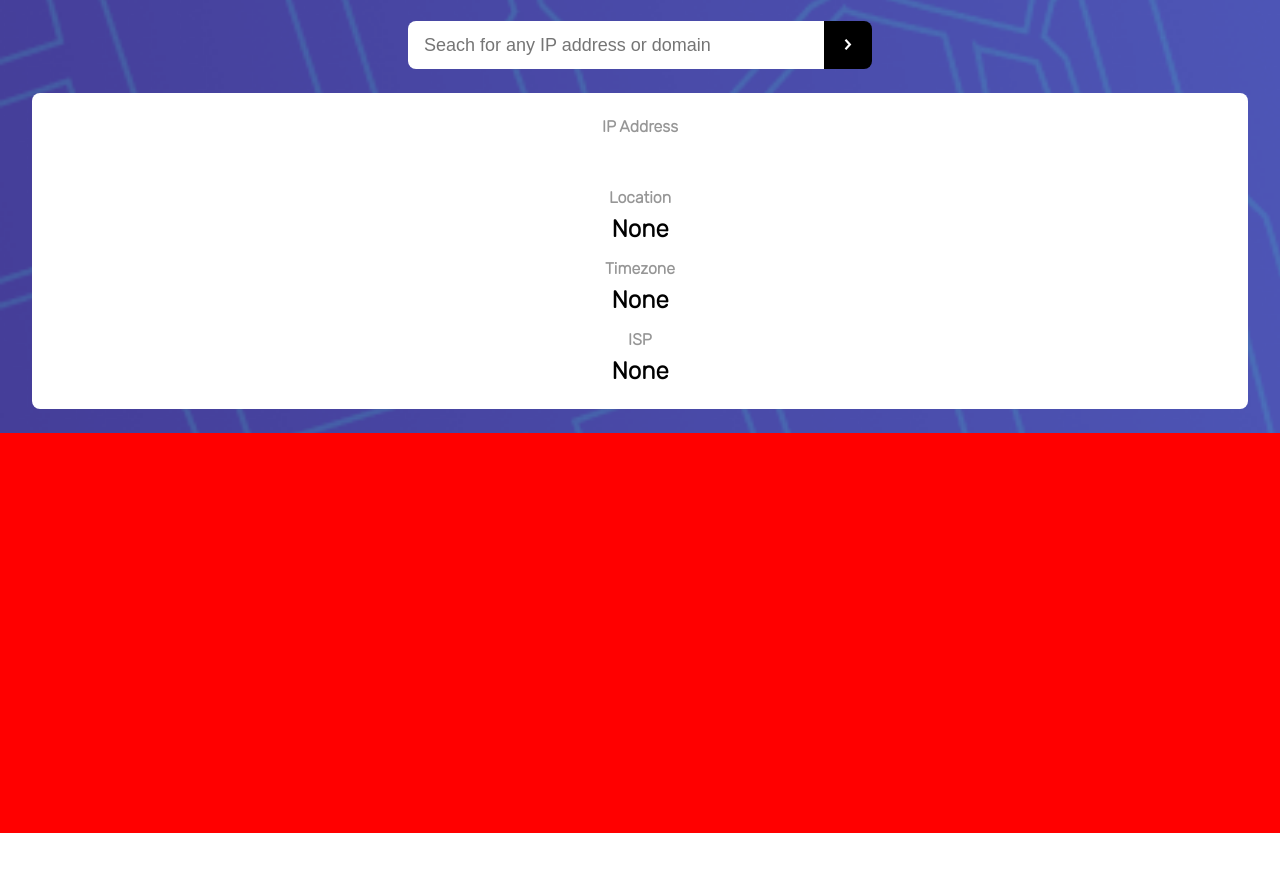
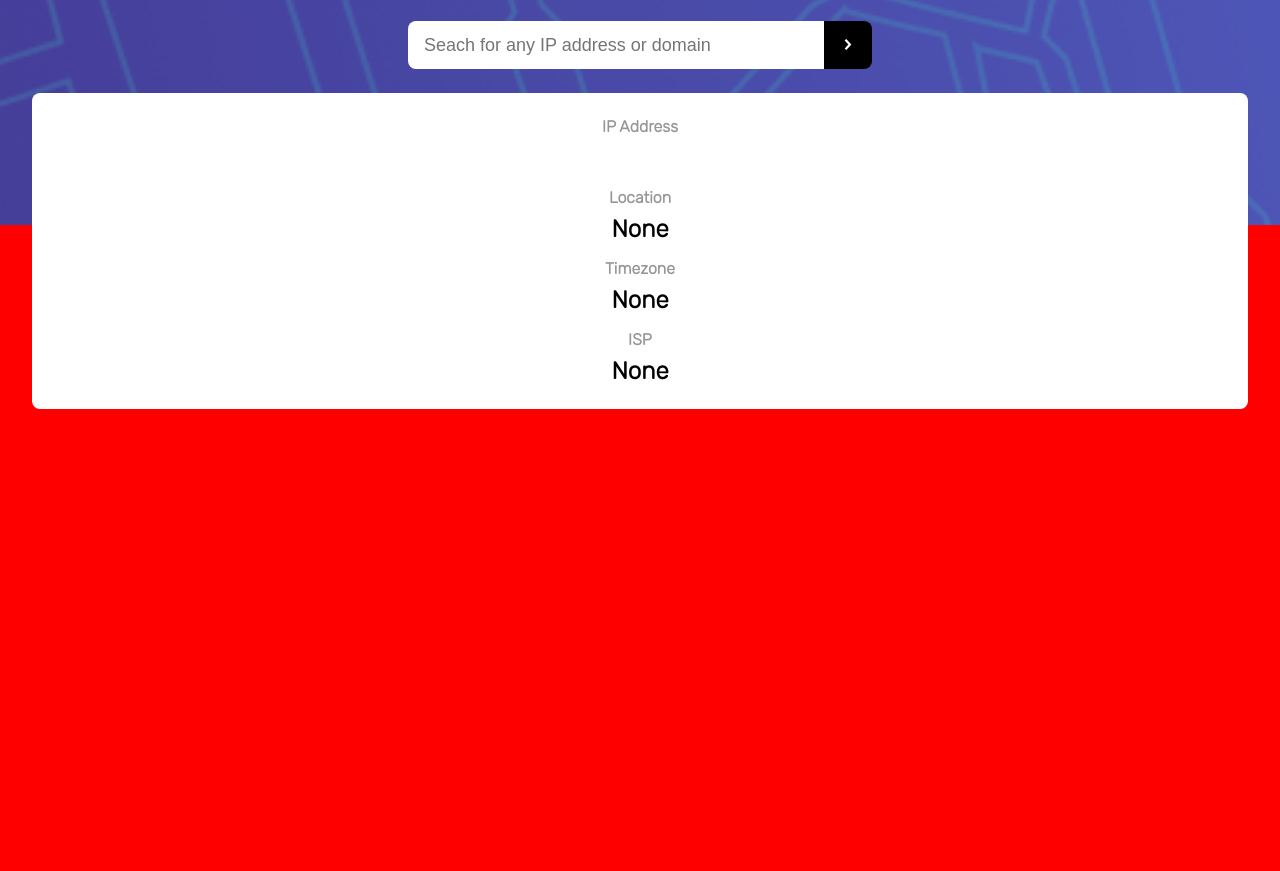
Before and after one commit to roc2246/IP__address__FEM, a plain HTML site: page index.html in a window 1280 px wide. Shown: the part 39-910 px from the top of the page. Before the commit the page ends 872 px from the top, so only its background shows below. Drawn offline with Linux system fonts and the light colour scheme; a web font is replaced by a local one.

Commit message:
Formatted placeholder for map

```diff
--- a/style.css
+++ b/style.css
@@ -28,8 +28,8 @@ body {
   background-size: cover;
 
   height: 100vh;
-  /* margin: 2rem 2rem 0 2rem; */
   margin: 0;
+  overflow: hidden;
 }
 
 @media (min-width: 376px) {
@@ -109,6 +109,8 @@ button:hover {
 
 /* IP Location */
 .ip-location{
+  position: relative;
+  z-index: 1;
   display: flex;
   flex-direction: column;
   align-items: center;
@@ -119,6 +121,7 @@ button:hover {
   margin: 1.5rem 2rem 1.5rem 2rem;
   padding-top: 1rem;
   padding-bottom: 1rem;
+
 }
 
 .ip-location__stat--heading,
@@ -130,9 +133,11 @@ button:hover {
   color: var(--color-dark-grey);
 }
 
-
+/* Map */
 .map{
+  z-index: 0;
   background-color: red;
   width: 100%;
-  height: 50%;
+  height: 100vh;
+  transform: translate(0, -13rem);
 }
```
